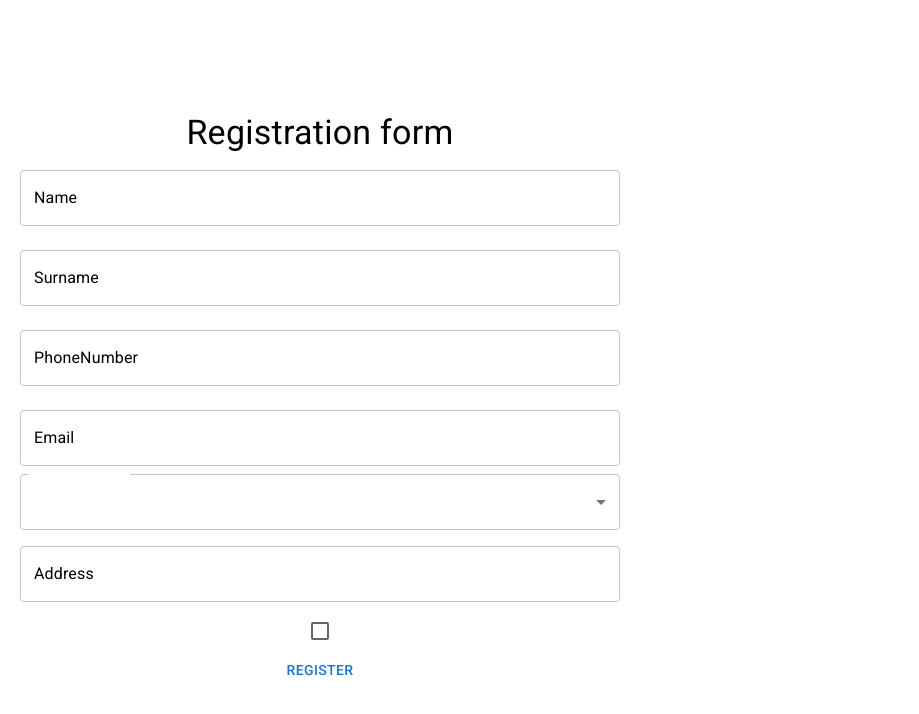
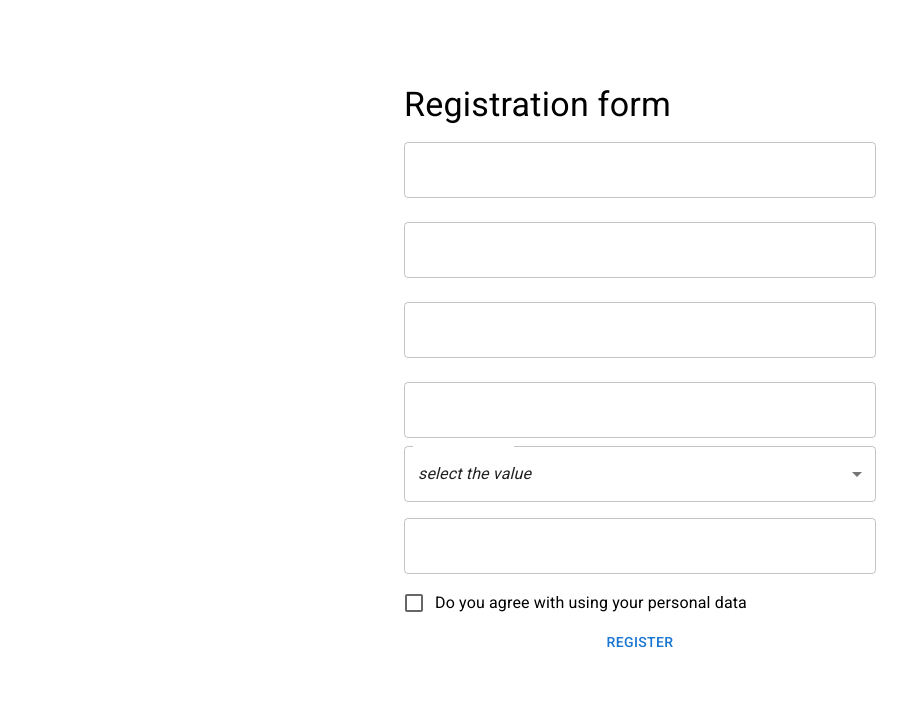
Before and after one commit to YakovAkk/RegistrationForm, a React (Create React App) app: page / in a window 1280 px wide. Shown: the top 714 px of the page, without its empty margins (0-919 px from the left). Built offline with nearby package versions, Linux system fonts and the light colour scheme.

Commit message:
was completed form

```diff
--- a/src/components/registration.form.css
+++ b/src/components/registration.form.css
@@ -1,15 +1,15 @@
 .registration-form {
-  width: 50vw;
+  width: 40vw;
   height: 100vh;
   background: white;
   padding: 20px;
-  display: flex;
-  flex-direction: column;
-  justify-content: center;
-  align-self: center;
-  text-align: center;
+}
+
+.center {
+  margin: auto;
+  margin-top: 5vw;
 }
 
 .text-field {
-  color: black !important;
+  color: white !important;
 }
--- a/src/components/registration.form.jsx
+++ b/src/components/registration.form.jsx
@@ -3,11 +3,24 @@ import TextField from "@mui/material/TextField";
 import Select from "@mui/material/Select";
 import MenuItem from "@mui/material/MenuItem";
 import Checkbox from "@mui/material/Checkbox";
+import FormControlLabel from "@mui/material/FormControlLabel";
 import "./registration.form.css";
+import { useState } from "react";
 
 const RegistrationForm = () => {
+  const [sex, setSex] = useState("Select your Sex");
+  const [checked, setChecked] = useState(false);
+
+  const handleCheckBox = (e) => {
+    setChecked(e.target.checked);
+  };
+
+  const handleSelect = (e) => {
+    setSex(e.target.value);
+  };
+
   return (
-    <div className="registration-form">
+    <div className="registration-form center">
       <Typography variant="h4" component="div">
         Registration form
       </Typography>
@@ -46,14 +59,16 @@ const RegistrationForm = () => {
         />
         <Select
           label="Choose your sex"
+          value={sex}
           displayEmpty
-          InputLabelProps={{
-            className: "text-field",
-          }}
+          onChange={handleSelect}
           fullWidth={true}
         >
-          <MenuItem value={10}>Male</MenuItem>
-          <MenuItem value={20}>Female</MenuItem>
+          <MenuItem value={"Select your Sex"} disabled>
+            <em>select the value</em>
+          </MenuItem>
+          <MenuItem value={"Male"}>Male</MenuItem>
+          <MenuItem value={"Female"}>Female</MenuItem>
         </Select>
 
         <TextField
@@ -64,9 +79,15 @@ const RegistrationForm = () => {
           }}
           fullWidth={true}
         />
-        <Checkbox
+        <FormControlLabel
+          control={
+            <Checkbox
+              color="success"
+              checked={checked}
+              onChange={handleCheckBox}
+            />
+          }
           label="Do you agree with using your personal data "
-          color="success"
         />
         <Button
           fullWidth={true}
--- a/src/index.css
+++ b/src/index.css
@@ -4,8 +4,15 @@
   box-sizing: border-box;
 }
 
+html {
+  height: 100%;
+  width: 100%;
+}
+
 body {
   margin: 0;
+  height: 100%;
+  width: 100%;
   font-family: -apple-system, BlinkMacSystemFont, "Segoe UI", "Roboto", "Oxygen",
     "Ubuntu", "Cantarell", "Fira Sans", "Droid Sans", "Helvetica Neue",
     sans-serif;
```
